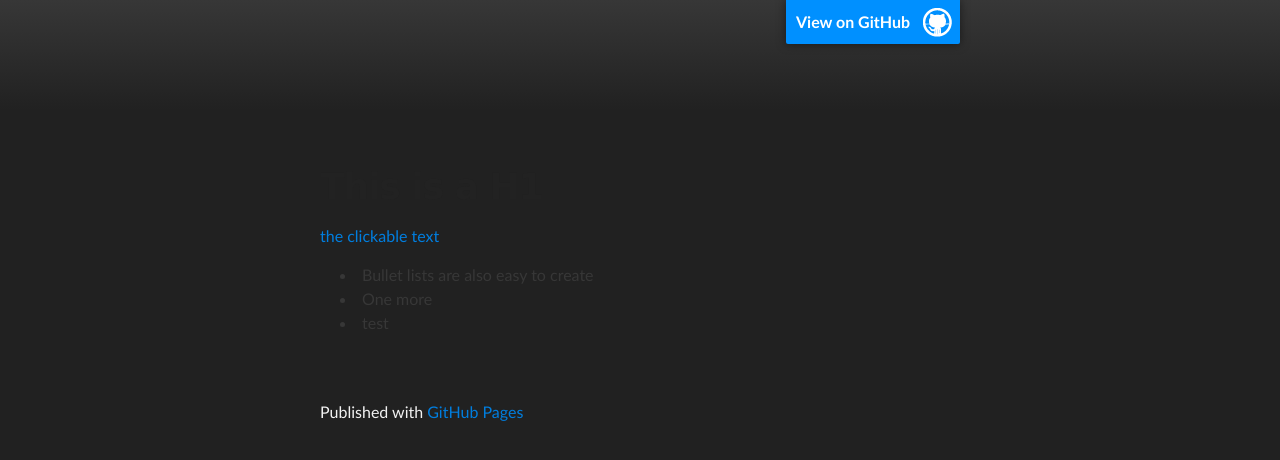
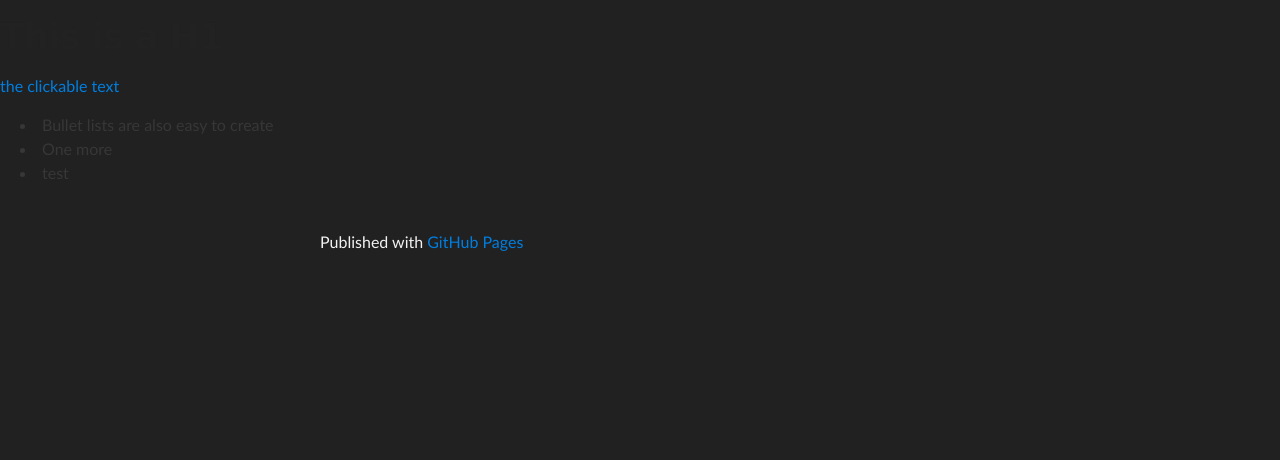
Before and after one commit to nigelkelly/nigelkelly.github.io, a Jekyll site: the page built from demo.markdown, in a window 1280 px wide. Shown: the top 460 px of the page. Built offline with Jekyll 4.4.1, drawn with Linux system fonts in a browser that asks for light colours.

Commit message:
layout refine

```diff
--- a/_layouts/default.html
+++ b/_layouts/default.html
@@ -8,19 +8,9 @@
 <title>callback</title>
 </head>
 <body>
-	<!-- HEADER -->
-    <div id="header_wrap" class="outer">
-        <header class="inner">
-          <a id="forkme_banner" href="https://github.com/nigelkelly">View on GitHub</a>
-
-          <h1 id="project_title">{{title}}</h1>
-          <h2 id="project_tagline"></h2>
-
-        </header>
-    </div>
 
 
-		<section id="main_content" class="inner">
+		<section>
 			{{content}}
 		</section>
 
```
